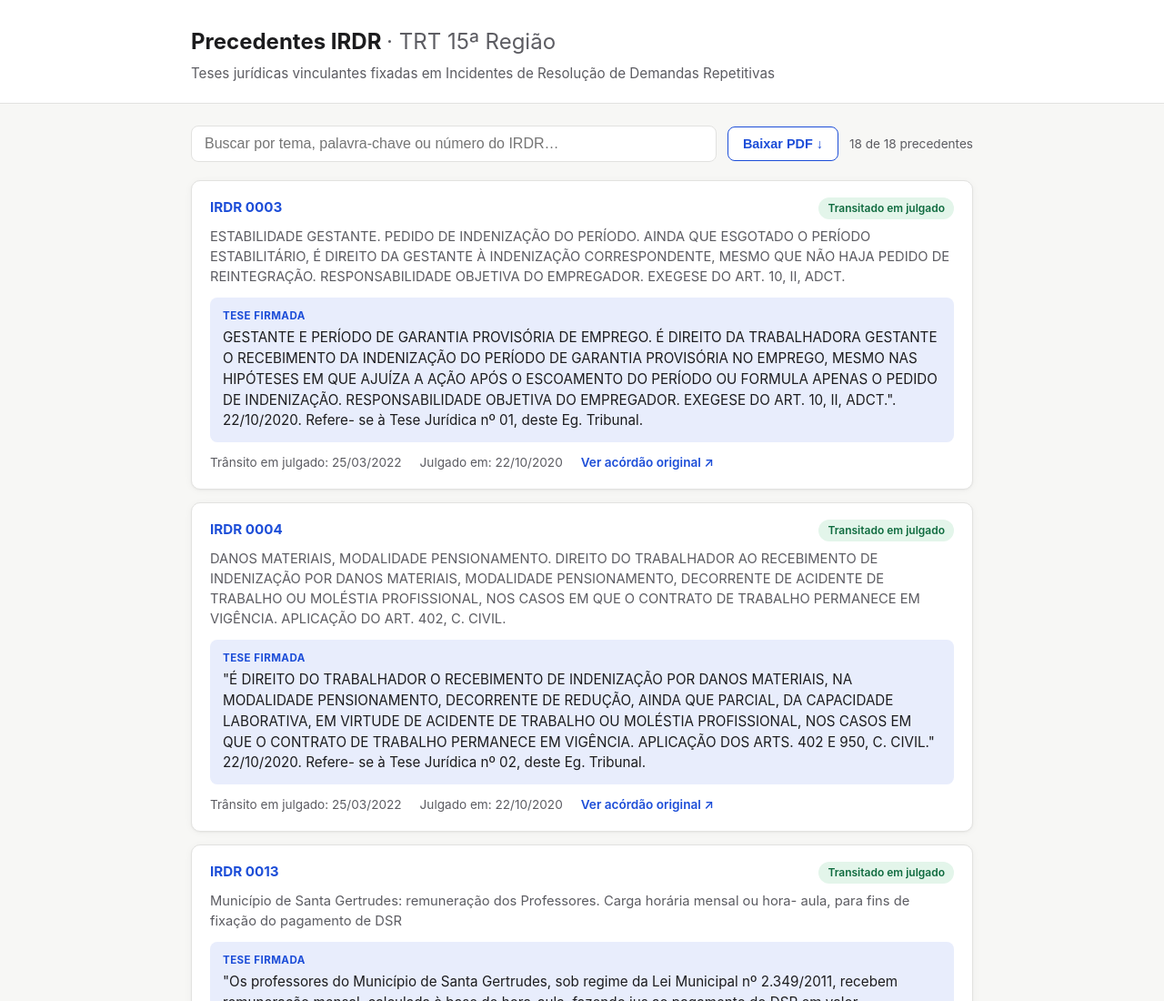
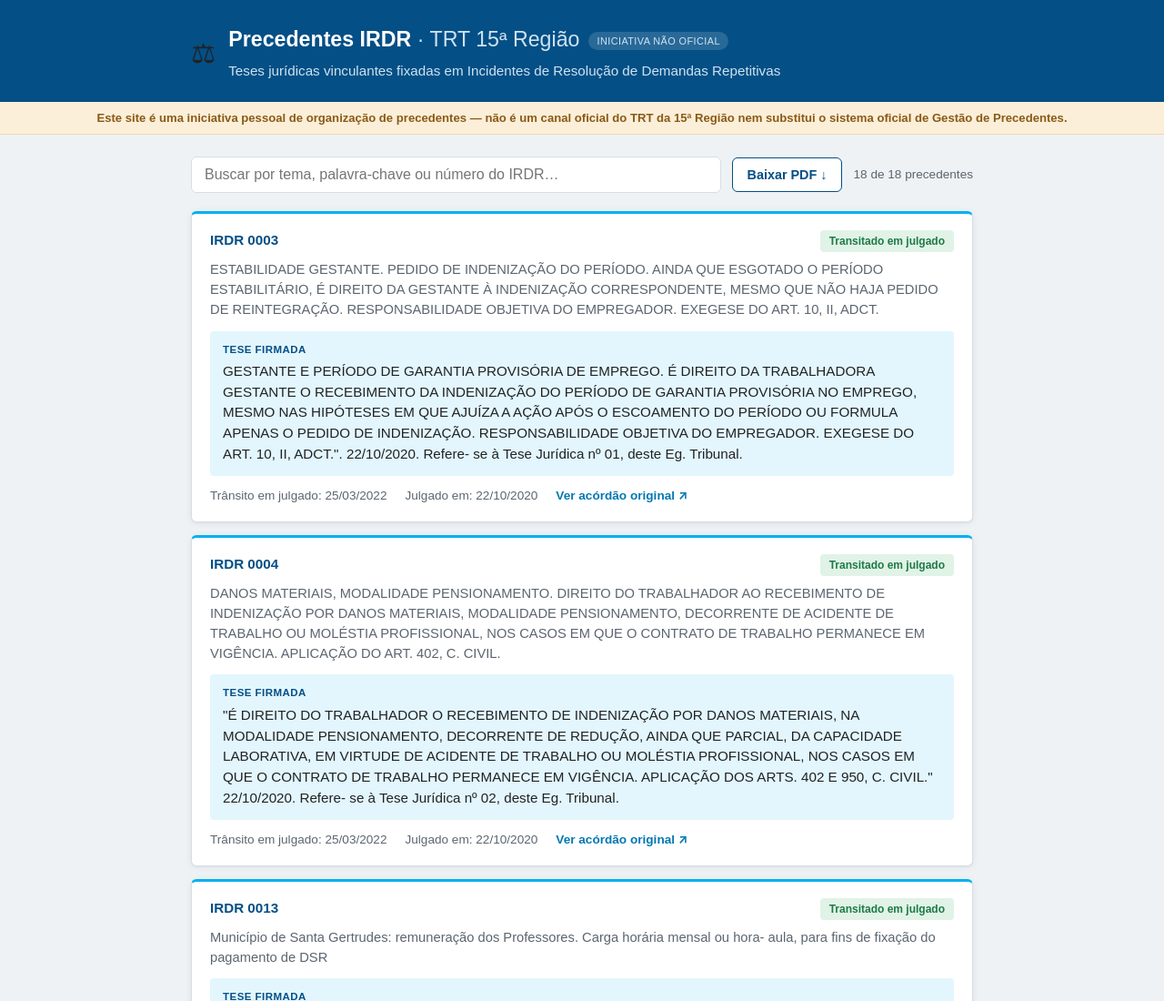
Before and after one commit to almoreira90/irdr-trt15, a plain HTML site: page site/index.html in a window 1280 px wide. Shown: the top 1100 px of the page at 91% size. Drawn offline with Linux system fonts and the light colour scheme.

Commit message:
Restyle site to echo Justiça do Trabalho visual identity
Adopt the navy/cyan palette and Arial-based typography used by TST's own
precedentes portal (reference: tst.jus.br/nugep-sp/recursos-repetitivos/
precedentes-vinculantes) so the site reads as belonging to the same visual
family. To avoid any impression of being an official channel: added a
persistent "iniciativa não oficial" tag next to the title and an amber
disclaimer banner directly under the header, in addition to the existing
footer note.

Co-Authored-By: Claude Sonnet 5 <noreply@anthropic.com>

```diff
--- a/site/index.html
+++ b/site/index.html
@@ -10,10 +10,14 @@
 <body>
 <header class="topbar">
   <div class="topbar-inner">
-    <h1>Precedentes IRDR <span>· TRT 15ª Região</span></h1>
-    <p class="subtitle">Teses jurídicas vinculantes fixadas em Incidentes de Resolução de Demandas Repetitivas</p>
+    <span class="topbar-icon" aria-hidden="true">⚖</span>
+    <div class="topbar-text">
+      <h1>Precedentes IRDR <span>· TRT 15ª Região</span><span class="nao-oficial">iniciativa não oficial</span></h1>
+      <p class="subtitle">Teses jurídicas vinculantes fixadas em Incidentes de Resolução de Demandas Repetitivas</p>
+    </div>
   </div>
 </header>
+<div class="aviso">Este site é uma iniciativa pessoal de organização de precedentes — não é um canal oficial do TRT da 15ª Região nem substitui o sistema oficial de Gestão de Precedentes.</div>
 
 <main>
   <div class="controls">
--- a/site/style.css
+++ b/site/style.css
@@ -1,28 +1,47 @@
 :root {
-  --bg: #f7f7f5;
+  --bg: #eef2f5;
   --surface: #ffffff;
-  --text: #1c1c1e;
-  --text-muted: #5c5c62;
-  --border: #e2e2e0;
-  --accent: #1d4ed8;
-  --accent-soft: #e8edfc;
-  --badge-vinculante: #0f6b3f;
-  --badge-vinculante-bg: #e3f5ea;
-  --shadow: 0 1px 2px rgba(0,0,0,0.04), 0 1px 8px rgba(0,0,0,0.04);
+  --text: #202224;
+  --text-muted: #5b6570;
+  --border: #d7dee3;
+
+  --navy: #044f86;
+  --navy-deep: #033654;
+  --cyan: #00b0f0;
+  --cyan-tint: #e3f6fd;
+  --link: #0077b3;
+
+  --badge-vinculante: #1e7a46;
+  --badge-vinculante-bg: #e1f3e7;
+
+  --aviso: #8a5a16;
+  --aviso-bg: #fbefd9;
+  --aviso-border: #f0d9ac;
+
+  --shadow: 0 1px 2px rgba(4,30,50,0.05), 0 1px 8px rgba(4,30,50,0.06);
 }
 
 @media (prefers-color-scheme: dark) {
   :root {
-    --bg: #121214;
-    --surface: #1b1b1e;
-    --text: #f0f0f2;
-    --text-muted: #a3a3ab;
-    --border: #2e2e33;
-    --accent: #7da2ff;
-    --accent-soft: #1e2740;
-    --badge-vinculante: #6fdba3;
-    --badge-vinculante-bg: #123626;
-    --shadow: 0 1px 2px rgba(0,0,0,0.3), 0 1px 8px rgba(0,0,0,0.3);
+    --bg: #0e161f;
+    --surface: #16212b;
+    --text: #e8edf1;
+    --text-muted: #9fb0bd;
+    --border: #253240;
+
+    --navy-deep: #022944;
+    --cyan: #29c2ff;
+    --cyan-tint: #10303d;
+    --link: #6fcbff;
+
+    --badge-vinculante: #59c98b;
+    --badge-vinculante-bg: #123423;
+
+    --aviso: #e3b36b;
+    --aviso-bg: #2f2510;
+    --aviso-border: #4a3a18;
+
+    --shadow: 0 1px 2px rgba(0,0,0,0.35), 0 1px 8px rgba(0,0,0,0.35);
   }
 }
 
@@ -30,38 +49,73 @@
 
 body {
   margin: 0;
-  font-family: -apple-system, BlinkMacSystemFont, "Segoe UI", Roboto, Helvetica, Arial, sans-serif;
+  font-family: Arial, Helvetica, -apple-system, BlinkMacSystemFont, "Segoe UI", Roboto, sans-serif;
   background: var(--bg);
   color: var(--text);
   line-height: 1.5;
 }
 
+/* Barra institucional: cor fixa (não muda com o tema claro/escuro),
+   igual a portais de tribunal — mas com aviso explícito de que não é oficial. */
 .topbar {
-  background: var(--surface);
-  border-bottom: 1px solid var(--border);
+  background: var(--navy);
 }
 
 .topbar-inner {
   max-width: 900px;
   margin: 0 auto;
-  padding: 28px 20px 20px;
+  padding: 26px 20px 22px;
+  display: flex;
+  align-items: center;
+  gap: 14px;
+  flex-wrap: wrap;
 }
 
-.topbar h1 {
+.topbar-icon {
+  font-size: 1.9rem;
+  line-height: 1;
+}
+
+.topbar-text h1 {
   margin: 0;
-  font-size: 1.5rem;
+  font-size: 1.45rem;
   font-weight: 700;
+  color: #ffffff;
 }
 
 .topbar h1 span {
   font-weight: 400;
-  color: var(--text-muted);
+  color: #cfe3f0;
+}
+
+.nao-oficial {
+  display: inline-block;
+  margin-left: 10px;
+  padding: 2px 9px;
+  font-size: 0.68rem;
+  font-weight: 700;
+  letter-spacing: 0.04em;
+  text-transform: uppercase;
+  border-radius: 999px;
+  background: rgba(255,255,255,0.15);
+  color: #ffffff;
+  vertical-align: middle;
 }
 
 .subtitle {
   margin: 6px 0 0;
-  color: var(--text-muted);
+  color: #cfe3f0;
   font-size: 0.95rem;
+}
+
+.aviso {
+  background: var(--aviso-bg);
+  border-bottom: 1px solid var(--aviso-border);
+  color: var(--aviso);
+  text-align: center;
+  font-size: 0.82rem;
+  font-weight: 600;
+  padding: 8px 16px;
 }
 
 main {
@@ -83,13 +137,13 @@ main {
   padding: 10px 14px;
   font-size: 1rem;
   border: 1px solid var(--border);
-  border-radius: 8px;
+  border-radius: 6px;
   background: var(--surface);
   color: var(--text);
 }
 
 #busca:focus {
-  outline: 2px solid var(--accent);
+  outline: 2px solid var(--link);
   outline-offset: 1px;
 }
 
@@ -103,22 +157,26 @@ main {
   flex: 0 0 auto;
   padding: 10px 16px;
   font-size: 0.9rem;
-  font-weight: 600;
-  border: 1px solid var(--accent);
-  border-radius: 8px;
+  font-weight: 700;
+  border: 1px solid var(--navy);
+  border-radius: 6px;
   background: var(--surface);
-  color: var(--accent);
+  color: var(--navy);
   cursor: pointer;
   white-space: nowrap;
 }
 
 .botao-pdf:hover {
-  background: var(--accent-soft);
+  background: var(--cyan-tint);
 }
 
 .botao-pdf:disabled {
   opacity: 0.6;
   cursor: wait;
+}
+
+@media (prefers-color-scheme: dark) {
+  .botao-pdf { border-color: var(--cyan); color: var(--cyan); }
 }
 
 .creditos {
@@ -134,7 +192,8 @@ main {
 .card {
   background: var(--surface);
   border: 1px solid var(--border);
-  border-radius: 10px;
+  border-top: 3px solid var(--cyan);
+  border-radius: 6px;
   padding: 18px 20px;
   box-shadow: var(--shadow);
 }
@@ -151,14 +210,18 @@ main {
 .card-numero {
   font-weight: 700;
   font-size: 0.95rem;
-  color: var(--accent);
+  color: var(--navy);
+}
+
+@media (prefers-color-scheme: dark) {
+  .card-numero { color: var(--cyan); }
 }
 
 .badge {
   font-size: 0.75rem;
-  font-weight: 600;
+  font-weight: 700;
   padding: 3px 10px;
-  border-radius: 999px;
+  border-radius: 4px;
   background: var(--badge-vinculante-bg);
   color: var(--badge-vinculante);
   white-space: nowrap;
@@ -171,8 +234,8 @@ main {
 }
 
 .card-tese {
-  background: var(--accent-soft);
-  border-radius: 8px;
+  background: var(--cyan-tint);
+  border-radius: 4px;
   padding: 12px 14px;
   font-size: 0.95rem;
   margin-bottom: 12px;
@@ -184,8 +247,12 @@ main {
   font-weight: 700;
   text-transform: uppercase;
   letter-spacing: 0.04em;
-  color: var(--accent);
+  color: var(--navy);
   margin-bottom: 4px;
+}
+
+@media (prefers-color-scheme: dark) {
+  .card-tese-label { color: var(--cyan); }
 }
 
 .card-footer {
@@ -198,9 +265,9 @@ main {
 }
 
 .card-footer a {
-  color: var(--accent);
+  color: var(--link);
   text-decoration: none;
-  font-weight: 600;
+  font-weight: 700;
 }
 
 .card-footer a:hover {
@@ -223,5 +290,5 @@ main {
 }
 
 .rodape a {
-  color: var(--accent);
+  color: var(--link);
 }
```
